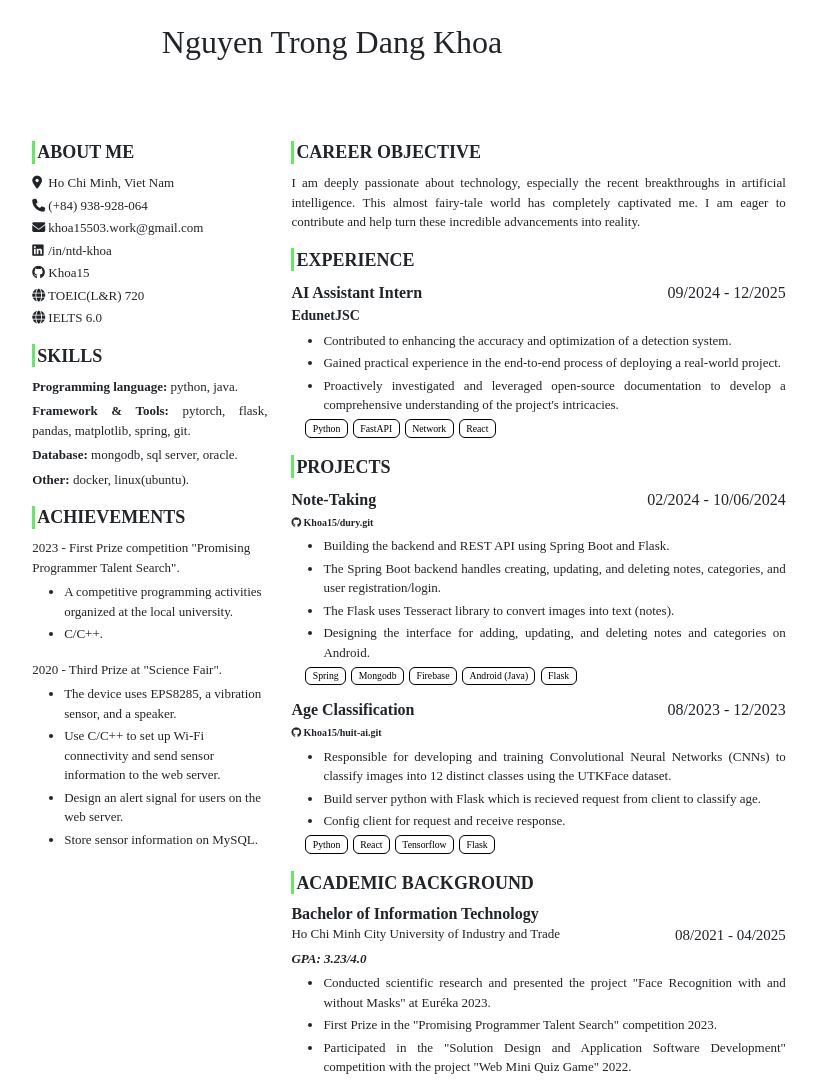
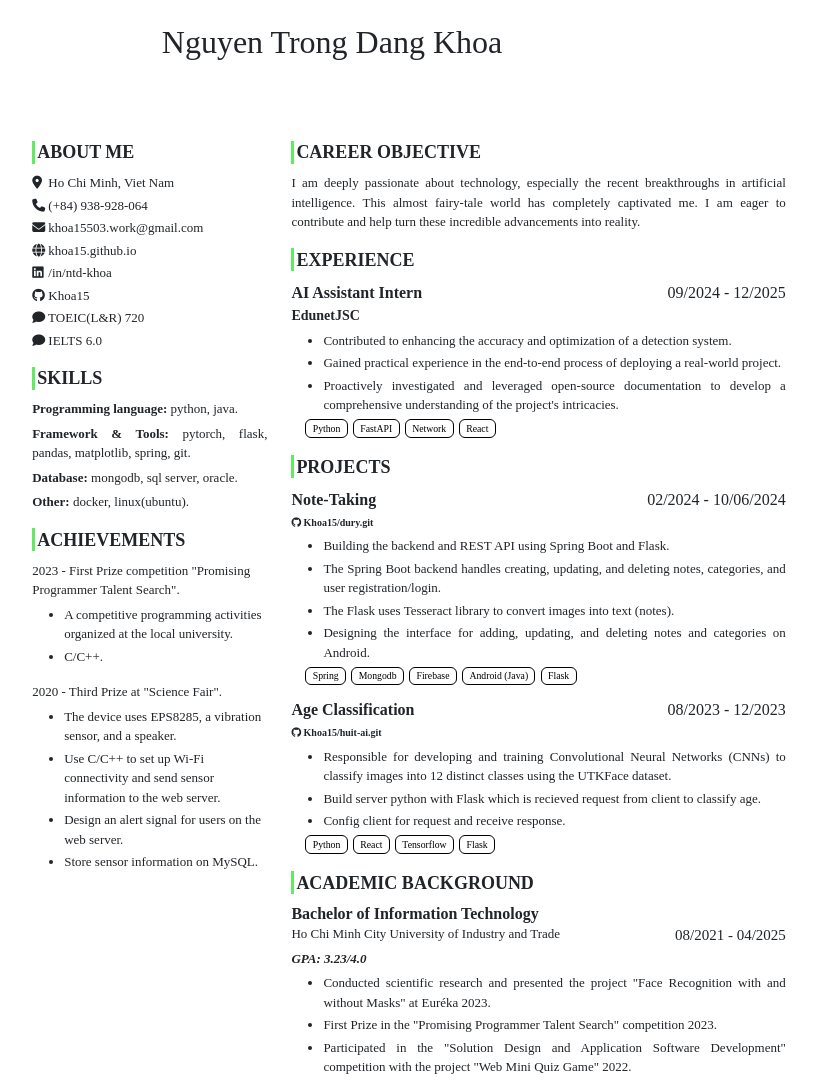
Before and after one commit to Khoa15/khoa15.github.io, a plain HTML site: page cv/cv.html in a window 1280 px wide. Shown: the whole page, without its empty margins (231-1048 px from the left). Drawn offline with nearby package versions, Linux system fonts and the light colour scheme.

Commit message:
just a little

```diff
--- a/cv/cv.html
+++ b/cv/cv.html
@@ -43,16 +43,19 @@
                             <a href="mailto:khoa15503.work@gmail.com"><i class="fa-solid fa-envelope"></i> khoa15503.work@gmail.com</a>
                         </li>
                         <li>
+                            <a href="https://khoa15.github.io/"><i class="fas fa-globe"></i> khoa15.github.io</a>
+                        </li>
+                        <li>
                             <a href="https://www.linkedin.com/in/ntd-khoa"><i class="fa-brands fa-linkedin"></i> /in/ntd-khoa</a>
                         </li>
                         <li>
                             <a href="https://github.com/Khoa15"><i class="fa-brands fa-github"></i> Khoa15</a>
                         </li>
                         <li>
-                            <a href="javascript:;"><i class="fas fa-globe"></i> TOEIC(L&R) 720</a>
+                            <a href="javascript:;"><i class="fa-solid fa-comment"></i> TOEIC(L&R) 720</a>
                         </li>
                         <li>
-                            <a href="javascript:;"><i class="fas fa-globe"></i> IELTS 6.0</a>
+                            <a href="javascript:;"><i class="fa-solid fa-comment"></i> IELTS 6.0</a>
                         </li>
                     </ul>
                 </section>
```
